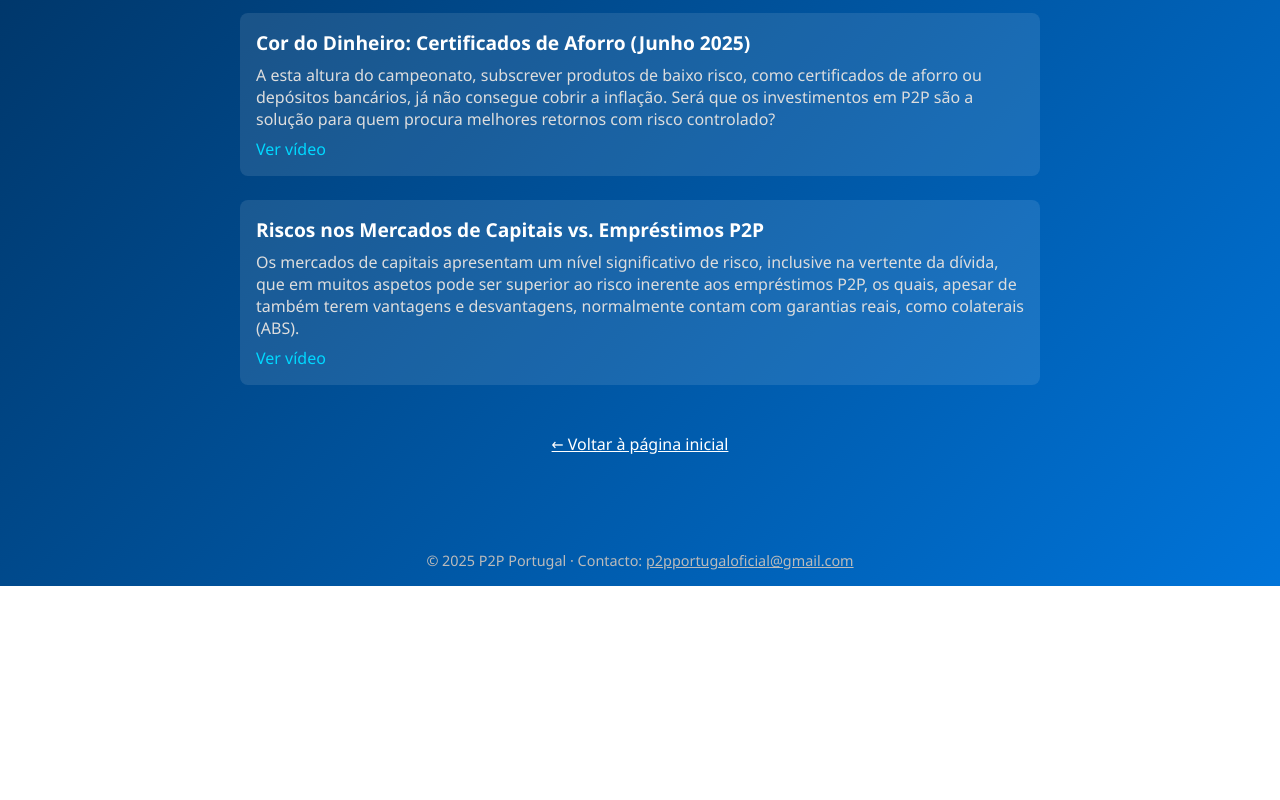
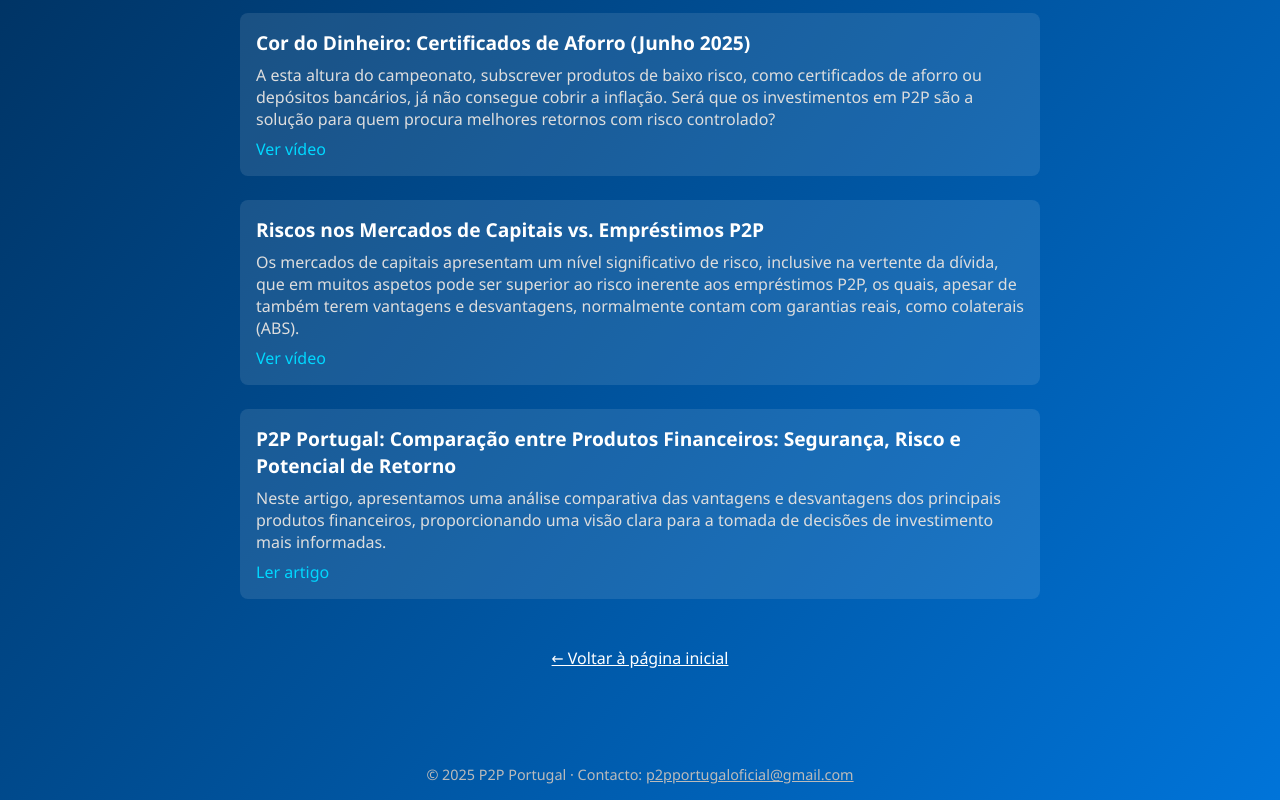
Before and after one commit to escuderoj/P2PPortugal, a plain HTML site: page artigos.html in a window 1280 px wide. Shown: the part 805-1605 px from the top of the page. Before the commit the page ends 1391 px from the top, so only its background shows below. Drawn offline with Linux system fonts and the light colour scheme.

Commit message:
Update artigos.html

```diff
--- a/artigos.html
+++ b/artigos.html
@@ -4,7 +4,7 @@
     <meta charset="UTF-8" />
     <meta name="viewport" content="width=device-width, initial-scale=1.0" />
     <meta name="description" content="Artigos e recursos sobre investimento em empréstimos P2P, crowdlending e crowdfunding">
-    <title>Artigos & Recursos | P2P Portugal</title>
+    <title>P2P Portugal | Artigos & Recursos</title>
     <link rel="icon" href="./assets/img/favicon.ico" type="image/x-icon" />
     <style>
       body {
@@ -119,6 +119,12 @@
         <p>Os mercados de capitais apresentam um nível significativo de risco, inclusive na vertente da dívida, que em muitos aspetos pode ser superior ao risco inerente aos empréstimos P2P, os quais, apesar de também terem vantagens e desvantagens, normalmente contam com garantias reais, como colaterais (ABS).</p>
         <a href="https://www.youtube.com/watch?v=BGxTMaUInpg" target="_blank" rel="noopener noreferrer">Ver vídeo</a>
       </div>
+
+      <div class="article-item">
+        <h2>P2P Portugal: Comparação entre Produtos Financeiros: Segurança, Risco e Potencial de Retorno</h2>
+        <p>Neste artigo, apresentamos uma análise comparativa das vantagens e desvantagens dos principais produtos financeiros, proporcionando uma visão clara para a tomada de decisões de investimento mais informadas.</p>
+        <a href="./comparacao.html" target="_blank" rel="noopener noreferrer">Ler artigo</a>
+      </div>
     </div>
 
     <a href="index.html" class="back-link">&larr; Voltar à página inicial</a>
```
